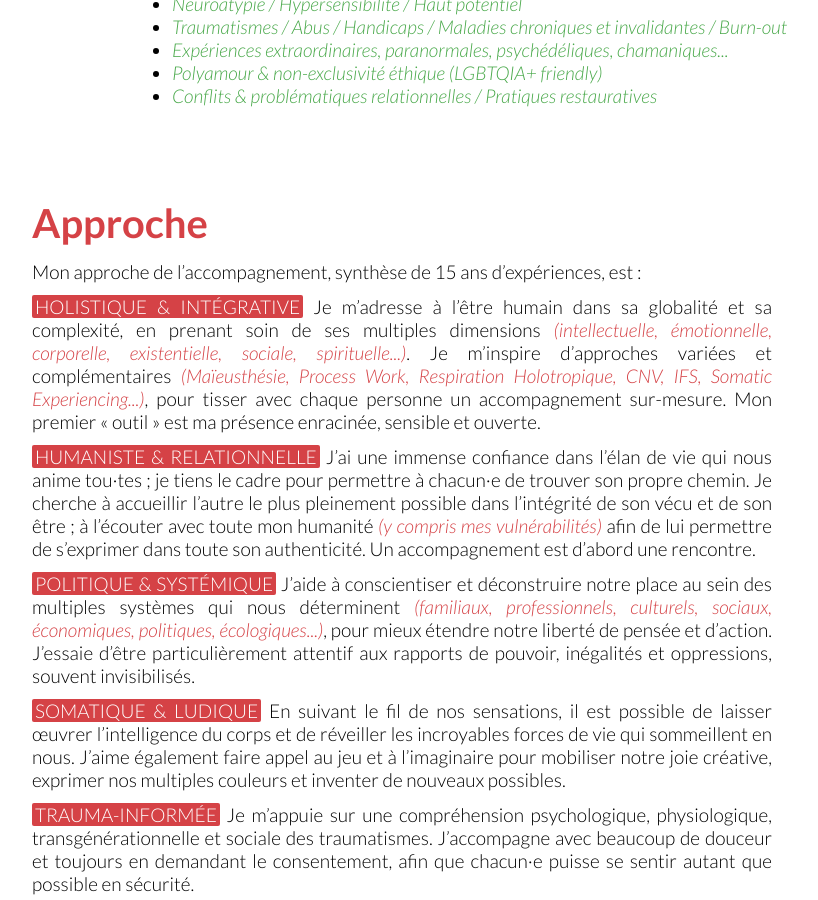
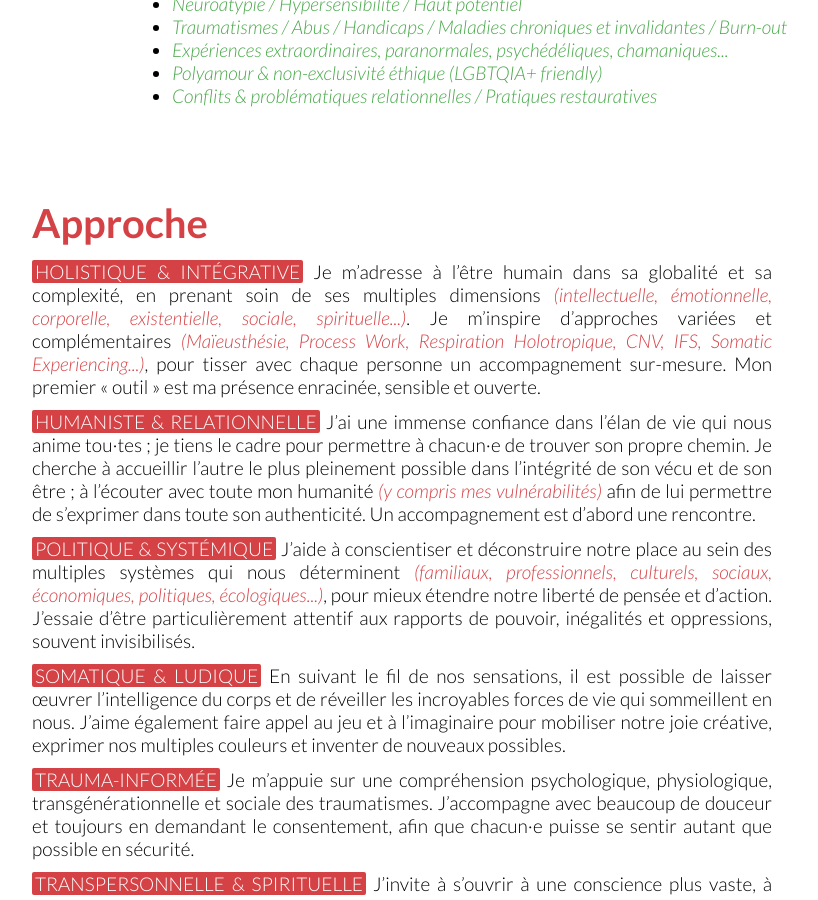
Before and after one commit to leomatteudi/leomatteudi, a Jekyll site: the page built from pages/1-individuel.html, in a window 1280 px wide and 900 px high, scrolled down 1475 px. Shown: the whole window, without its empty margins (178-996 px from the left). Built offline with Jekyll 4.4.1, drawn with Linux system fonts in a browser that asks for light colours.

Commit message:
Update 1-individuel.html

```diff
--- a/pages/1-individuel.html
+++ b/pages/1-individuel.html
@@ -32,7 +32,6 @@ title: Individus
 
 <div id="approche" class="block red">
 	<h2>Approche</h2>
-	<p class="introh2">Mon approche de l’accompagnement, synthèse de 15&nbsp;ans d’expériences, est&nbsp;:</p>
 	<p><strong>HOLISTIQUE & INTÉGRATIVE</strong> Je m’adresse à l’être humain dans sa globalité et sa complexité, en prenant soin de ses multiples dimensions <em>(intellectuelle, émotionnelle, corporelle, existentielle, sociale, spirituelle...)</em>. Je m’inspire d’approches variées et complémentaires <em>(Maïeusthésie, Process Work, Respiration Holotropique, CNV, IFS, Somatic Experiencing...)</em>, pour tisser avec chaque personne un accompagnement sur-mesure. Mon premier «&nbsp;outil&nbsp;» est ma présence enracinée, sensible et ouverte.</p>
 	<p><strong>HUMANISTE & RELATIONNELLE</strong> J’ai une immense confiance dans l’élan de vie qui nous anime tou·tes&nbsp;; je tiens le cadre pour permettre à chacun·e de trouver son propre chemin. Je cherche à accueillir l’autre le plus pleinement possible dans l’intégrité de son vécu et de son être&nbsp;; à l’écouter avec toute mon humanité <em>(y compris mes vulnérabilités)</em> afin de lui permettre de s’exprimer dans toute son authenticité. Un accompagnement est d’abord une rencontre.</p>
 	<p><strong>POLITIQUE & SYSTÉMIQUE</strong> J’aide à conscientiser et déconstruire notre place au sein des multiples systèmes qui nous déterminent <em>(familiaux, professionnels, culturels, sociaux, économiques, politiques, écologiques...)</em>, pour mieux étendre notre liberté de pensée et d’action. J’essaie d’être particulièrement attentif aux rapports de pouvoir, inégalités et oppressions, souvent invisibilisés.</p>
```
